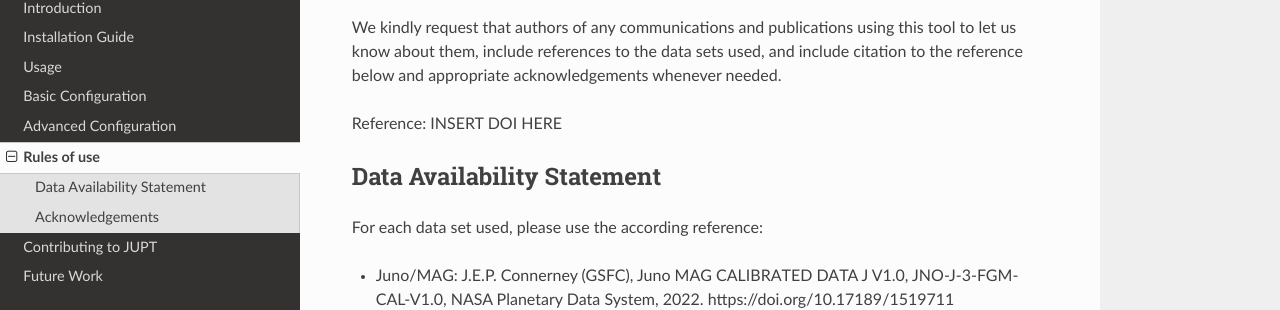
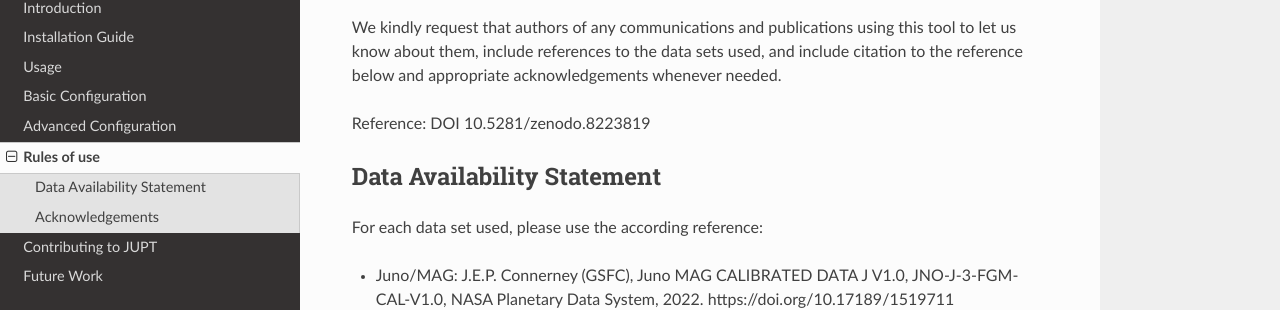
Before and after one commit to daraghhollman/JUPT, a Sphinx documentation site: the page built from docs/source/rulesOfUse.md, in a window 1280 px wide and 989 px high. Shown: the part 144-454 px from the top of the window. Built offline with Sphinx 7.4.7 and the Read the Docs theme 2.0.0, drawn with Linux system fonts in a browser that asks for light colours.

Commit message:
Added DOI to documentation rulesOfUse

```diff
--- a/docs/source/rulesOfUse.md
+++ b/docs/source/rulesOfUse.md
@@ -2,7 +2,7 @@
 
 We kindly request that authors of any communications and publications using this tool to let us know about them, include references to the data sets used, and include citation to the reference below and appropriate acknowledgements whenever needed.
 
-Reference: INSERT DOI HERE
+Reference: DOI 10.5281/zenodo.8223819
 
 
 ## Data Availability Statement
```
Also changed, not shown: 5 other files.
